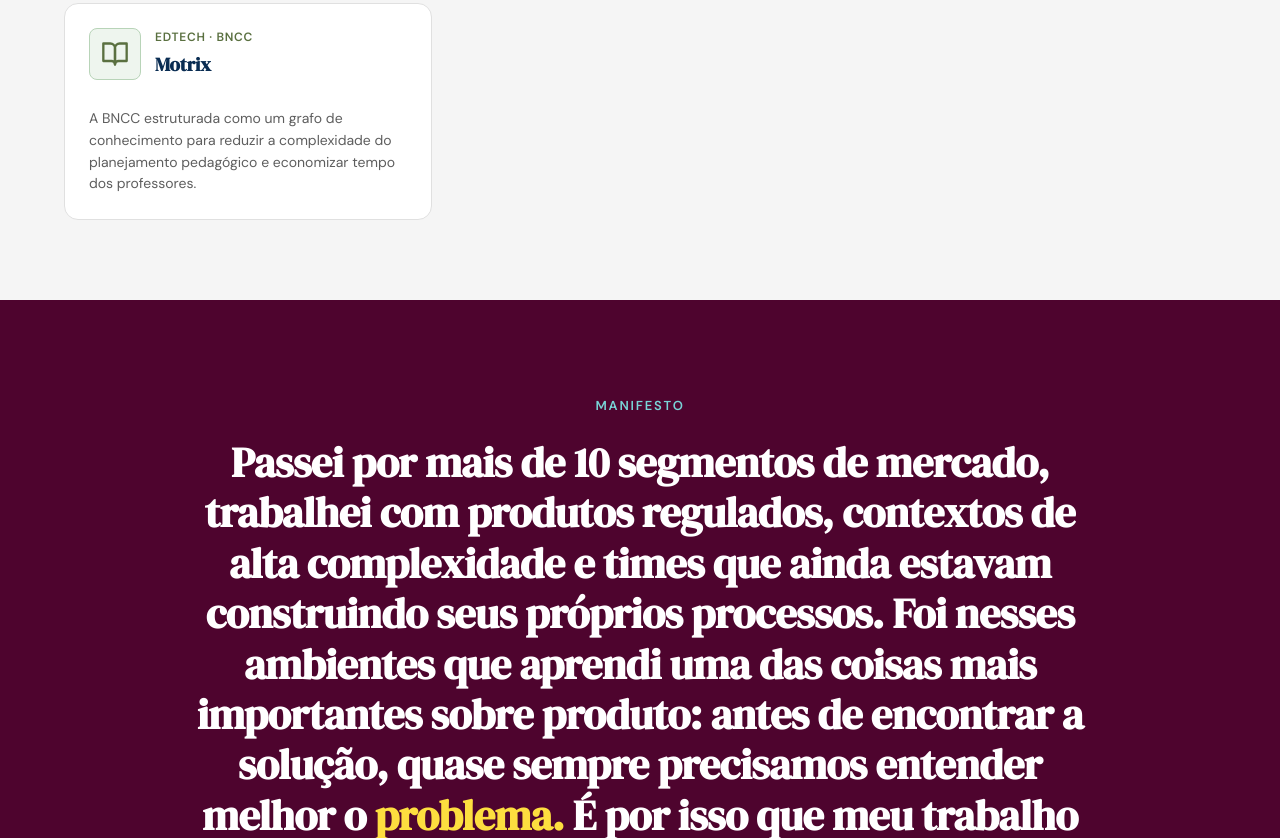
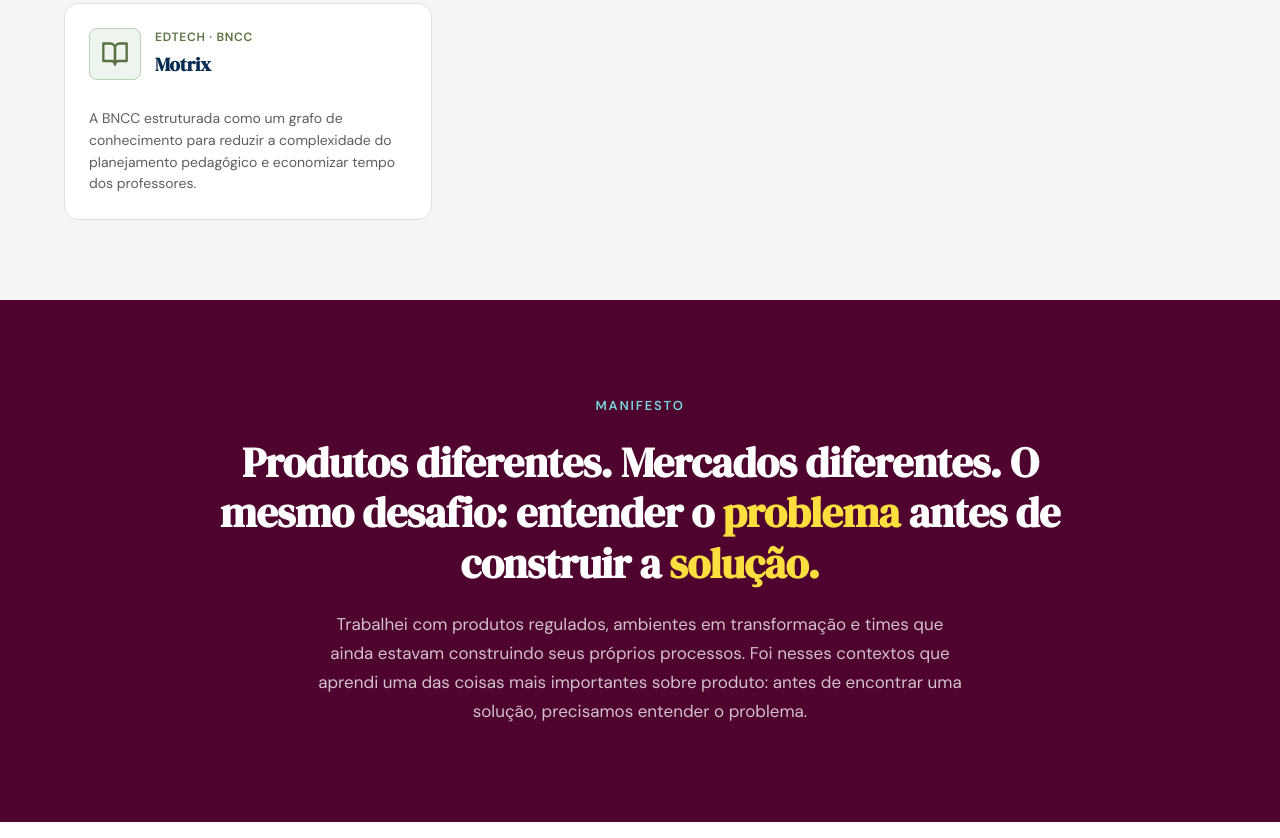
Before and after one commit to LiviaCouto/portfolio, a plain HTML site: page index.html in a window 1280 px wide. Shown: the part 1962-2800 px from the top of the page. Drawn offline with Linux system fonts and the light colour scheme.

Commit message:
index.html

```diff
--- a/index.html
+++ b/index.html
@@ -329,7 +329,7 @@ footer{
     <div>
       <div class="hero-eyebrow">Senior Product Manager &nbsp;·&nbsp; AI Product Strategist</div>
       <h1 class="hero-title">Estratégia sem execução<br>é só intenção.</h1>
-      <p class="hero-sub">Recifense, mãe de Luísa, apreciadora de cafés superfaturados e produtos complexos. Há mais de 6 anos transformando contexto, estratégia e incerteza em produtos que resolvem problemas reais — e podem escalar.</p>
+      <p class="hero-sub">Recifense, mãe de Luísa, apreciadora de cafés superfaturados e problemas difíceis. Há mais de 6 anos organizando contextos complexos e transformando estratégia, tecnologia e incerteza em produtos reais.</p>
 
       <div class="hero-btns">
         <a href="sobre.html" class="btn-primary">Conheça minha trajetória</a>
@@ -495,8 +495,12 @@ footer{
 <section style="background:#4E042E;color:#fff">
   <div class="manifesto-inner reveal">
     <div class="eyebrow" style="color:#79D3D6">Manifesto</div>
-    <p class="manifesto-title">Passei por mais de 10 segmentos de mercado, trabalhei com produtos regulados, contextos de alta complexidade e times que ainda estavam construindo seus próprios processos. Foi nesses ambientes que aprendi uma das coisas mais importantes sobre produto: antes de encontrar a solução, quase sempre precisamos entender melhor o <span>problema.</span> É por isso que meu trabalho não começa no backlog. Começa no contexto. No que o negócio precisa, no que as pessoas realmente estão tentando resolver e no que o time consegue transformar em realidade.</p>
-    <p class="manifesto-body" style="margin-top:22px">Ao longo do caminho, aprendi o que funciona, o que costuma dar errado e, principalmente, quais riscos valem a pena correr. É esse repertório que levo para cada time, discovery e decisão. Porque produto é escolha — e boas escolhas dependem de contexto.</p>
+    <p class="manifesto-title">Produtos diferentes.
+Mercados diferentes.
+O mesmo desafio:
+entender o <span>problema</span> antes
+de construir a <span>solução.</span></p>
+    <p class="manifesto-body" style="margin-top:22px">Trabalhei com produtos regulados, ambientes em transformação e times que ainda estavam construindo seus próprios processos. Foi nesses contextos que aprendi uma das coisas mais importantes sobre produto: antes de encontrar uma solução, precisamos entender o problema.</p>
   </div>
 </section>
 
```
